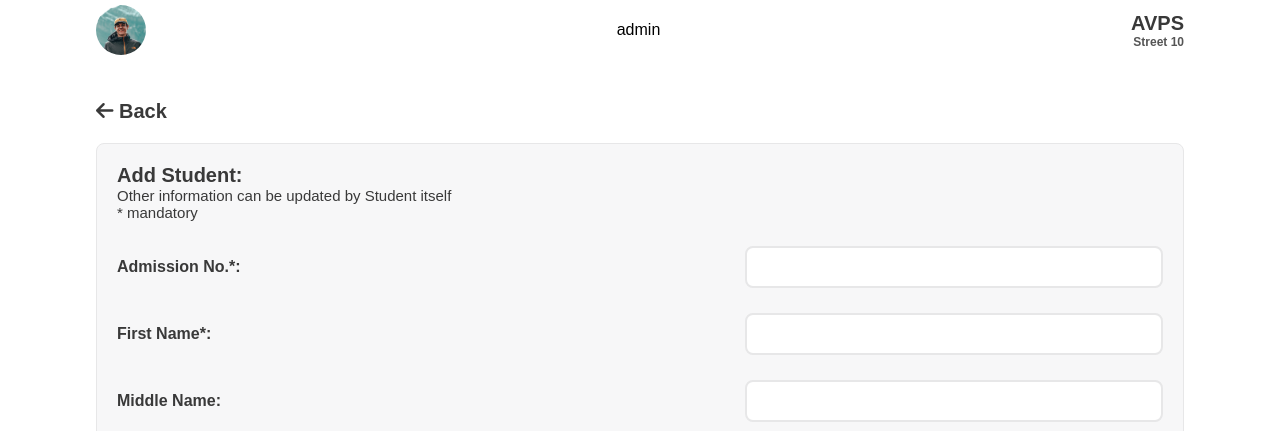
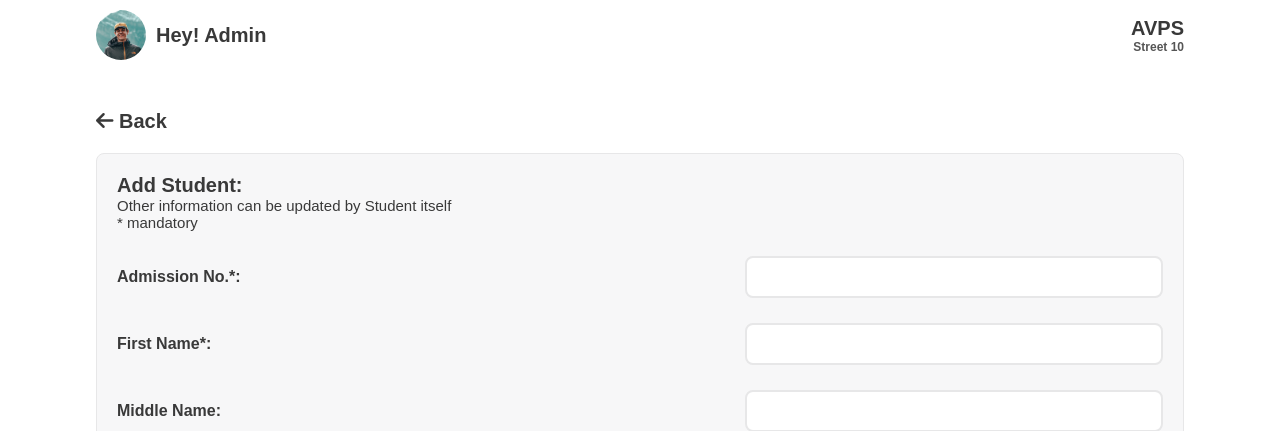
Before and after one commit to codeif-org/School-Management-Back, a Django app: page /superadmin/addStudent/ in a window 1280 px wide. Shown: the top 431 px of the page. Run offline with Django 3.2, Linux system fonts and the light colour scheme; a user stored in the database is signed in; data comes from the database, SQL or seed files in the repository.

Commit message:
updated adminhome.html

```diff
--- a/static/css/style.css
+++ b/static/css/style.css
@@ -77,10 +77,27 @@ a {
   justify-content: space-between;
   align-items: center;
   align-content: center;
-  height: 60px;
+  /* height: 60px; */
   width: var(--center-width);
   /* background-color: #F8F8F8; */
 }
+
+.topnav-profile{
+  display: flex;
+  align-items: center;
+  padding: 10px 0;
+}
+
+.topnav-profile > h2{
+  margin: 0 10px;
+}
+
+@media screen and (max-width: 600px) {
+  .top-navbar {
+    flex-direction: column;
+  }
+}
+
 
 .profile-picture {
   height: 50px;
--- a/templates/superadmin/adminhome.html
+++ b/templates/superadmin/adminhome.html
@@ -35,13 +35,15 @@
       <!-- TOP NAVBAR -->
       <section id="nav">
         <nav class="top-navbar">
-          <div class="profile-picture">
-            <img src="{% static 'img/profile.jpg' %}" />
+          <div class="topnav-profile">
+            <div class="profile-picture">
+              <img src="{% static 'img/profile.jpg' %}" />
+            </div>
+            <h2>Hey! <span id="topnav-username">{{ user.username }}</span></h2>
           </div>
-          {{ user.username }}
           <div class="school-name">
-            <h2> {{ school.school }} </h2>
-            <h5 class="faded"> {{ school.address }} </h5>
+            <h2><span id="schoolName">{{ school.school }}</span></h2>
+            <h5 class="faded"><span id="schoolAddress">{{ school.address }}</span></h5>
           </div>
         </nav>
       </section>
```
